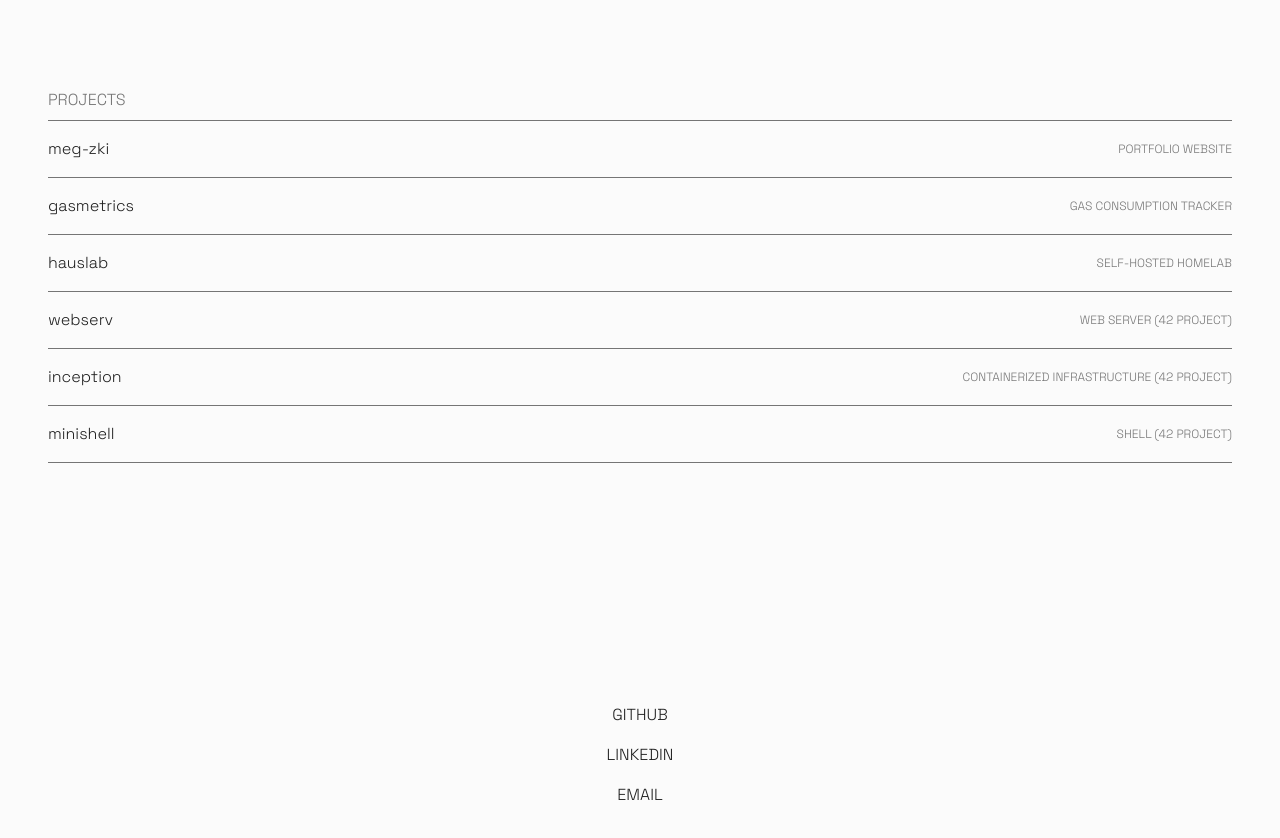
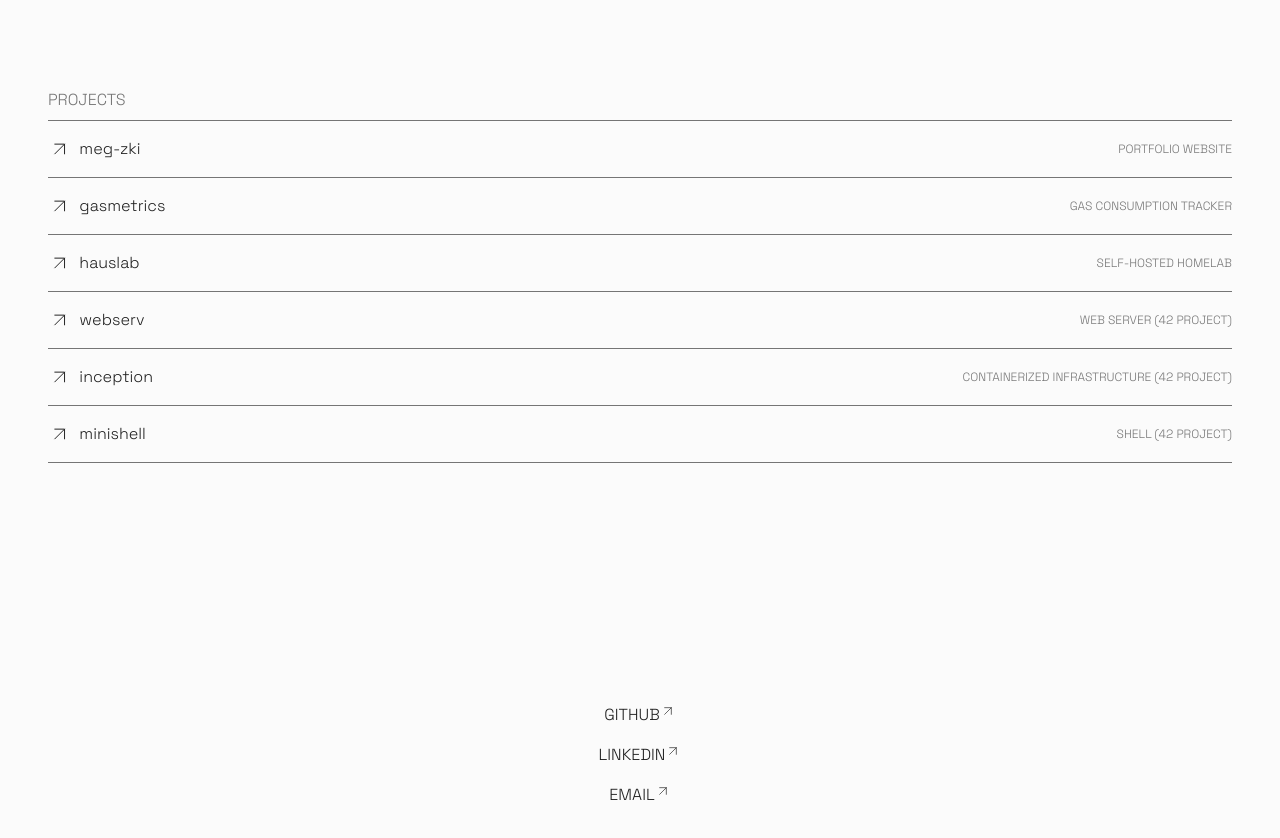
Before and after one commit to s-gas/portfolio, a React app: page / in a window 1280 px wide. Shown: the part 460-1298 px from the top of the page. Built offline with nearby package versions, Linux system fonts and the light colour scheme; the HTML template or start-up script is replaced by a standard one.

Commit message:
Add arrow up right icons

```diff
--- a/package.json
+++ b/package.json
@@ -11,6 +11,7 @@
   },
   "dependencies": {
     "@tailwindcss/vite": "^4.3.3",
+    "lucide-react": "^1.27.0",
     "react": "^19.2.7",
     "react-dom": "^19.2.7",
     "react-router-dom": "^7.18.1",
--- /dev/null
+++ b/src/components/Link.tsx
@@ -0,0 +1,19 @@
+import { ArrowUpRight } from "lucide-react";
+
+interface LinkProps {
+  href: string;
+  children: React.ReactNode;
+}
+
+const Link = ({ href, children }: LinkProps) => {
+  return (
+    <div className="flex flex-row">
+      <a className="hover:underline underline-offset-4 decoration-inherit decoration-1" href={href} target="_blank" rel="noopener noreferrer">
+        {children}
+      </a>
+      <ArrowUpRight size={16} strokeWidth={1}/>
+    </div>
+  );
+};
+
+export default Link;
--- a/src/components/Links.tsx
+++ b/src/components/Links.tsx
@@ -1,9 +1,11 @@
+import Link from "./Link"
+
 const Links = () => {
   return (
     <div className="flex flex-col items-center mt-60 gap-4">
-      <a className="hover:underline underline-offset-4 decoration-inherit decoration-1" href="https://github.com/s-gas" target="_blank" rel="noopener noreferrer">GITHUB</a>
-      <a className="hover:underline underline-offset-4 decoration-inherit decoration-1" href="https://www.linkedin.com/in/simone-gasparini-0b95a5179" target="_blank" rel="noopener noreferrer">LINKEDIN</a>
-      <a className="hover:underline underline-offset-4 decoration-inherit decoration-1" href="mailto:simone.gasparini.2@gmail.com" target="_blank" rel="noopener noreferrer">EMAIL</a>
+      <Link href="https://github.com/s-gas">GITHUB</Link>
+      <Link href="https://www.linkedin.com/in/simone-gasparini-0b95a5179">LINKEDIN</Link>
+      <Link href="mailto:simone.gasparini.2@gmail.com">EMAIL</Link>
     </div>
   );
 };
--- a/src/components/Project.tsx
+++ b/src/components/Project.tsx
@@ -1,3 +1,5 @@
+import { ArrowUpRight } from "lucide-react";
+
 interface ProjectProps {
   title: string;
   description: string;
@@ -5,9 +7,12 @@ interface ProjectProps {
 
 const Project = ({ title, description }: ProjectProps) => {
   return (
-    <div className="border-b border-secondary flex justify-between items-center py-4">
-      <p>{title}</p>
-      <p className="text-secondary text-xs">{description}</p>
+    <div className="border-b border-secondary flex py-4 gap-2">
+      <ArrowUpRight strokeWidth={1}/>
+      <div className="flex justify-between items-center w-full">
+        <p>{title}</p>
+        <p className="text-secondary text-xs">{description}</p>
+      </div>
     </div>
   );
 };
```
Also changed, not shown: 1 other file (tests, documents, lock files or other folders).
